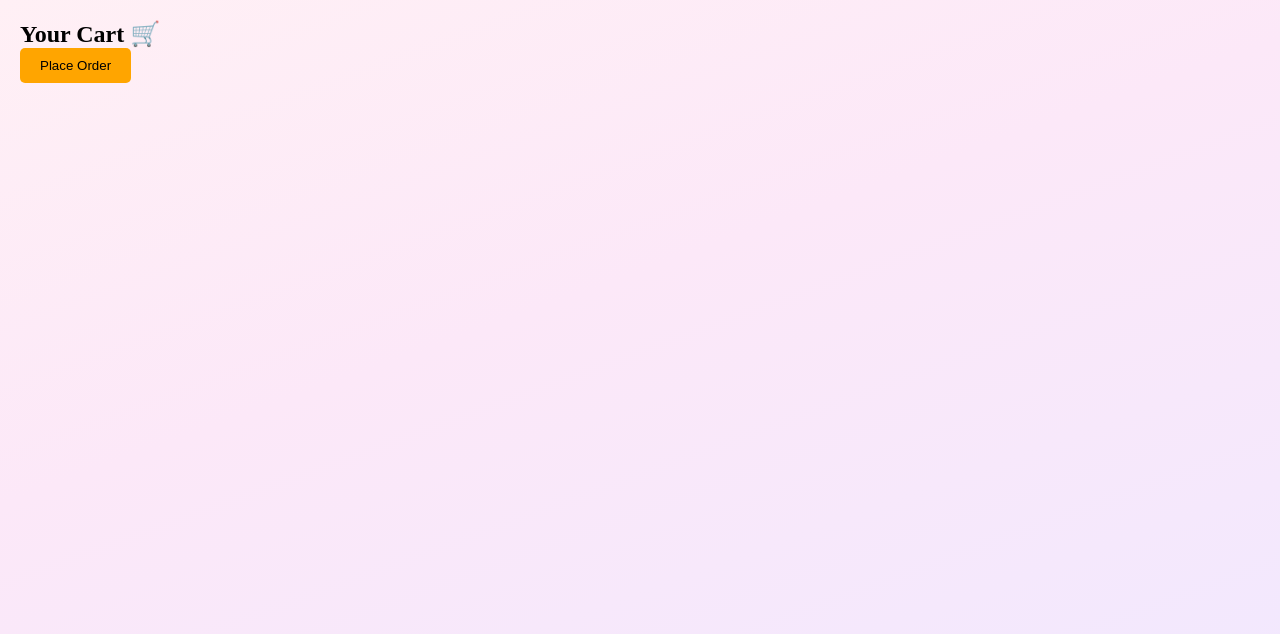
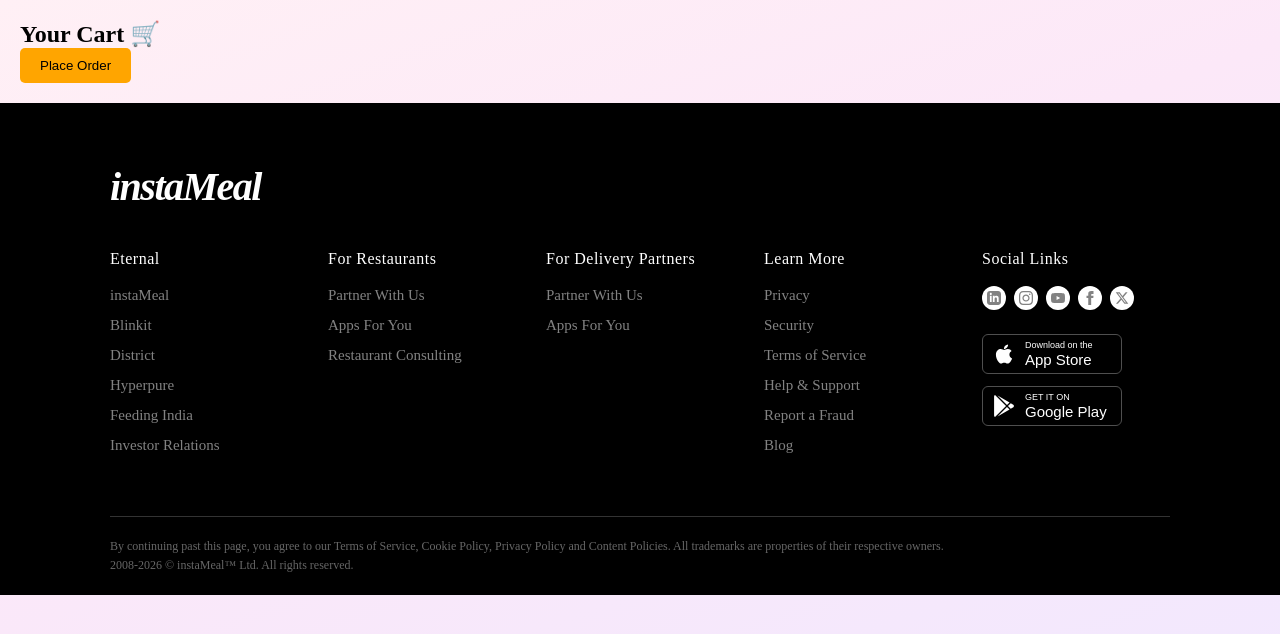
Before and after one commit to Roshan192004/InstaMeal, a React (Vite) app in the folder client/: page /cart in a window 1280 px wide. Shown: the top 634 px of the page. Built offline with nearby package versions, Linux system fonts and the light colour scheme; no server answers.

Commit message:
added footer

```diff
--- a/client/src/App.jsx
+++ b/client/src/App.jsx
@@ -1,6 +1,7 @@
 import { BrowserRouter, Routes, Route } from "react-router-dom";
 import Home from "./pages/Home";
 import Cart from "./pages/Cart";
+import Footer from "./components/Footer";
 
 function App() {
   return (
@@ -9,6 +10,7 @@
         <Route path="/" element={<Home />} />
         <Route path="/cart" element={<Cart />} />
       </Routes>
+      <Footer />
     </BrowserRouter>
   );
 }
--- /dev/null
+++ b/client/src/components/Footer.css
@@ -0,0 +1,158 @@
+.footer {
+  background-color: #000000;
+  color: #fff;
+  padding: 60px 0 20px 0;
+  font-family: inherit;
+}
+
+.footer-container {
+  max-width: 1100px;
+  margin: 0 auto;
+  padding: 0 20px;
+}
+
+.footer-top {
+  margin-bottom: 40px;
+}
+
+.brand-name-footer {
+  font-size: 40px;
+  font-weight: 900;
+  letter-spacing: -1.5px;
+  font-style: italic;
+  display: block;
+}
+
+.footer-links-grid {
+  display: grid;
+  grid-template-columns: repeat(5, 1fr);
+  gap: 30px;
+}
+
+.footer-col h4 {
+  font-size: 16px;
+  font-weight: 500;
+  margin-bottom: 18px;
+  color: #fff;
+  letter-spacing: 0.5px;
+}
+
+.footer-col ul {
+  list-style: none;
+  padding: 0;
+  margin: 0;
+}
+
+.footer-col li {
+  margin-bottom: 12px;
+}
+
+.footer-col a {
+  color: #828282;
+  text-decoration: none;
+  font-size: 15px;
+  transition: color 0.2s ease;
+}
+
+.footer-col a:hover {
+  color: #fff;
+}
+
+.social-icons {
+  display: flex;
+  gap: 8px;
+  margin-bottom: 24px;
+}
+
+.social-icon {
+  width: 24px;
+  height: 24px;
+  border-radius: 50%;
+  background-color: #fff;
+  color: #000;
+  display: flex;
+  align-items: center;
+  justify-content: center;
+  text-decoration: none;
+  transition: opacity 0.2s ease;
+}
+
+.social-icon:hover {
+  opacity: 0.8;
+}
+
+.social-icon svg {
+  width: 14px;
+  height: 14px;
+}
+
+.app-store-buttons {
+  display: flex;
+  flex-direction: column;
+  gap: 12px;
+}
+
+.btn-store {
+  background-color: transparent;
+  border: 1px solid #4f4f4f;
+  border-radius: 6px;
+  padding: 6px 10px;
+  display: flex;
+  align-items: center;
+  gap: 10px;
+  color: #fff;
+  cursor: pointer;
+  width: fit-content;
+  min-width: 140px;
+  text-align: left;
+  transition: border-color 0.2s ease;
+}
+
+.btn-store:hover {
+  border-color: #fff;
+}
+
+.store-icon {
+  width: 22px;
+  height: 22px;
+}
+
+.store-text {
+  display: flex;
+  flex-direction: column;
+}
+
+.store-subtitle {
+  font-size: 9px;
+  line-height: 1;
+  margin-bottom: 2px;
+}
+
+.store-title {
+  font-size: 15px;
+  font-weight: 500;
+  line-height: 1;
+  font-family: inherit;
+}
+
+.footer-bottom {
+  margin-top: 50px;
+  padding-top: 20px;
+  border-top: 1px solid #333;
+  color: #666;
+  font-size: 12px;
+  line-height: 1.6;
+}
+
+@media (max-width: 992px) {
+  .footer-links-grid {
+    grid-template-columns: repeat(auto-fit, minmax(180px, 1fr));
+  }
+}
+
+@media (max-width: 576px) {
+  .footer-links-grid {
+    grid-template-columns: 1fr;
+    gap: 40px;
+  }
+}
--- /dev/null
+++ b/client/src/components/Footer.jsx
@@ -0,0 +1,125 @@
+import "./Footer.css";
+
+function Footer() {
+  return (
+    <footer className="footer">
+      <div className="footer-container">
+        {/* Top Logo */}
+        <div className="footer-top">
+          <div className="footer-brand">
+            <span className="brand-name-footer">instaMeal</span>
+          </div>
+        </div>
+
+        {/* Links Grid */}
+        <div className="footer-links-grid">
+          {/* Column 1 */}
+          <div className="footer-col">
+            <h4>Eternal</h4>
+            <ul>
+              <li><a href="#">instaMeal</a></li>
+              <li><a href="#">Blinkit</a></li>
+              <li><a href="#">District</a></li>
+              <li><a href="#">Hyperpure</a></li>
+              <li><a href="#">Feeding India</a></li>
+              <li><a href="#">Investor Relations</a></li>
+            </ul>
+          </div>
+
+          {/* Column 2 */}
+          <div className="footer-col">
+            <h4>For Restaurants</h4>
+            <ul>
+              <li><a href="#">Partner With Us</a></li>
+              <li><a href="#">Apps For You</a></li>
+              <li><a href="#">Restaurant Consulting</a></li>
+            </ul>
+          </div>
+
+          {/* Column 3 */}
+          <div className="footer-col">
+            <h4>For Delivery Partners</h4>
+            <ul>
+              <li><a href="#">Partner With Us</a></li>
+              <li><a href="#">Apps For You</a></li>
+            </ul>
+          </div>
+
+          {/* Column 4 */}
+          <div className="footer-col">
+            <h4>Learn More</h4>
+            <ul>
+              <li><a href="#">Privacy</a></li>
+              <li><a href="#">Security</a></li>
+              <li><a href="#">Terms of Service</a></li>
+              <li><a href="#">Help & Support</a></li>
+              <li><a href="#">Report a Fraud</a></li>
+              <li><a href="#">Blog</a></li>
+            </ul>
+          </div>
+
+          {/* Column 5: Social Links */}
+          <div className="footer-col social-col">
+            <h4>Social Links</h4>
+            <div className="social-icons">
+              <a href="#" aria-label="LinkedIn" className="social-icon">
+                <svg viewBox="0 0 24 24" fill="currentColor">
+                  <path d="M19 0h-14c-2.761 0-5 2.239-5 5v14c0 2.761 2.239 5 5 5h14c2.762 0 5-2.239 5-5v-14c0-2.761-2.238-5-5-5zm-11 19h-3v-11h3v11zm-1.5-12.268c-.966 0-1.75-.79-1.75-1.764s.784-1.764 1.75-1.764 1.75.79 1.75 1.764-.783 1.764-1.75 1.764zm13.5 12.268h-3v-5.604c0-3.368-4-3.113-4 0v5.604h-3v-11h3v1.765c1.396-2.586 7-2.777 7 2.476v6.759z"/>
+                </svg>
+              </a>
+              <a href="#" aria-label="Instagram" className="social-icon">
+                <svg viewBox="0 0 24 24" fill="currentColor">
+                  <path d="M12 2.163c3.204 0 3.584.012 4.85.07 3.252.148 4.771 1.691 4.919 4.919.058 1.265.069 1.645.069 4.849 0 3.205-.012 3.584-.069 4.849-.149 3.225-1.664 4.771-4.919 4.919-1.266.058-1.644.07-4.85.07-3.204 0-3.584-.012-4.849-.07-3.26-.149-4.771-1.699-4.919-4.92-.058-1.265-.07-1.644-.07-4.849 0-3.204.013-3.583.07-4.849.149-3.227 1.664-4.771 4.919-4.919 1.266-.057 1.645-.069 4.849-.069zm0-2.163c-3.259 0-3.667.014-4.947.072-4.358.2-6.78 2.618-6.98 6.98-.059 1.281-.073 1.689-.073 4.948 0 3.259.014 3.668.072 4.948.2 4.358 2.618 6.78 6.98 6.98 1.281.058 1.689.072 4.948.072 3.259 0 3.668-.014 4.948-.072 4.354-.2 6.782-2.618 6.979-6.98.059-1.28.073-1.689.073-4.948 0-3.259-.014-3.667-.072-4.947-.196-4.354-2.617-6.78-6.979-6.98-1.281-.059-1.69-.073-4.949-.073zm0 5.838c-3.403 0-6.162 2.759-6.162 6.162s2.759 6.163 6.162 6.163 6.162-2.759 6.162-6.163c0-3.403-2.759-6.162-6.162-6.162zm0 10.162c-2.209 0-4-1.79-4-4 0-2.209 1.791-4 4-4s4 1.791 4 4c0 2.21-1.791 4-4 4zm6.406-11.845c-.796 0-1.441.645-1.441 1.44s.645 1.44 1.441 1.44c.795 0 1.439-.645 1.439-1.44s-.644-1.44-1.439-1.44z"/>
+                </svg>
+              </a>
+              <a href="#" aria-label="Youtube" className="social-icon">
+                <svg viewBox="0 0 24 24" fill="currentColor">
+                  <path d="M23.498 6.186a3.016 3.016 0 0 0-2.122-2.136C19.505 3.5 12 3.5 12 3.5s-7.505 0-9.377.55a3.015 3.015 0 0 0-2.122 2.136C0 8.07 0 12 0 12s0 3.93.502 5.814a3.016 3.016 0 0 0 2.122 2.136c1.871.55 9.376.55 9.376.55s7.505 0 9.377-.55a3.015 3.015 0 0 0 2.122-2.136C24 15.93 24 12 24 12s0-3.93-.502-5.814zM9.545 15.568V8.432L15.818 12l-6.273 3.568z"/>
+                </svg>
+              </a>
+              <a href="#" aria-label="Facebook" className="social-icon">
+                <svg viewBox="0 0 24 24" fill="currentColor">
+                  <path d="M9 8h-3v4h3v12h5v-12h3.642l.358-4h-4v-1.667c0-.955.192-1.333 1.115-1.333h2.885v-5h-3.808c-3.596 0-5.192 1.583-5.192 4.615v3.385z"/>
+                </svg>
+              </a>
+              <a href="#" aria-label="Twitter (X)" className="social-icon">
+                <svg viewBox="0 0 24 24" fill="currentColor">
+                  <path d="M18.244 2.25h3.308l-7.227 8.26 8.502 11.24H16.17l-5.214-6.817L4.99 21.75H1.68l7.73-8.835L1.254 2.25H8.08l4.713 6.231zm-1.161 17.52h1.833L7.084 4.126H5.117z"/>
+                </svg>
+              </a>
+            </div>
+
+            <div className="app-store-buttons">
+              <button className="btn-store">
+                <svg viewBox="0 0 384 512" className="store-icon" fill="currentColor">
+                  <path d="M318.7 268.7c-.2-36.7 16.4-64.4 50-84.8-18.8-26.9-47.2-41.7-84.7-44.6-35.5-2.8-74.3 20.7-88.5 20.7-15 0-49.4-19.7-76.4-19.7C63.3 141.2 4 184.8 4 273.5q0 39.3 14.4 81.2c12.8 36.7 59 126.7 107.2 125.2 25.2-.6 43-17.9 75.8-17.9 31.8 0 48.3 17.9 76.4 17.9 48.6-.7 90.4-82.5 102.6-119.3-65.2-30.7-61.7-90-61.7-91.9zm-56.6-164.2c27.3-32.4 24.8-61.9 24-72.5-24.1 1.4-52 16.4-67.9 34.9-17.5 19.8-27.8 44.3-25.6 71.9 26.1 2 49.9-11.4 69.5-34.3z"/>
+                </svg>
+                <div className="store-text">
+                  <span className="store-subtitle">Download on the</span>
+                  <span className="store-title">App Store</span>
+                </div>
+              </button>
+
+              <button className="btn-store">
+                <svg viewBox="0 0 512 512" className="store-icon" fill="currentColor">
+                  <path d="M325.3 234.3L104.6 13l280.8 161.2-60.1 60.1zM47 0C34 6.8 25.3 19.2 25.3 35.3v441.3c0 16.1 8.7 28.5 21.7 35.3l256.6-256L47 0zm425.2 225.6l-58.9-34.1-65.7 64.5 65.7 64.5 60.1-34.1c18-14.3 18-46.5-1.2-60.8zM104.6 499l280.8-161.2-60.1-60.1L104.6 499z"/>
+                </svg>
+                <div className="store-text">
+                  <span className="store-subtitle">GET IT ON</span>
+                  <span className="store-title">Google Play</span>
+                </div>
+              </button>
+            </div>
+          </div>
+        </div>
+
+        {/* Footer Bottom */}
+        <div className="footer-bottom">
+          <p>By continuing past this page, you agree to our Terms of Service, Cookie Policy, Privacy Policy and Content Policies. All trademarks are properties of their respective owners.<br />2008-2026 © instaMeal™ Ltd. All rights reserved.</p>
+        </div>
+      </div>
+    </footer>
+  );
+}
+
+export default Footer;
```
